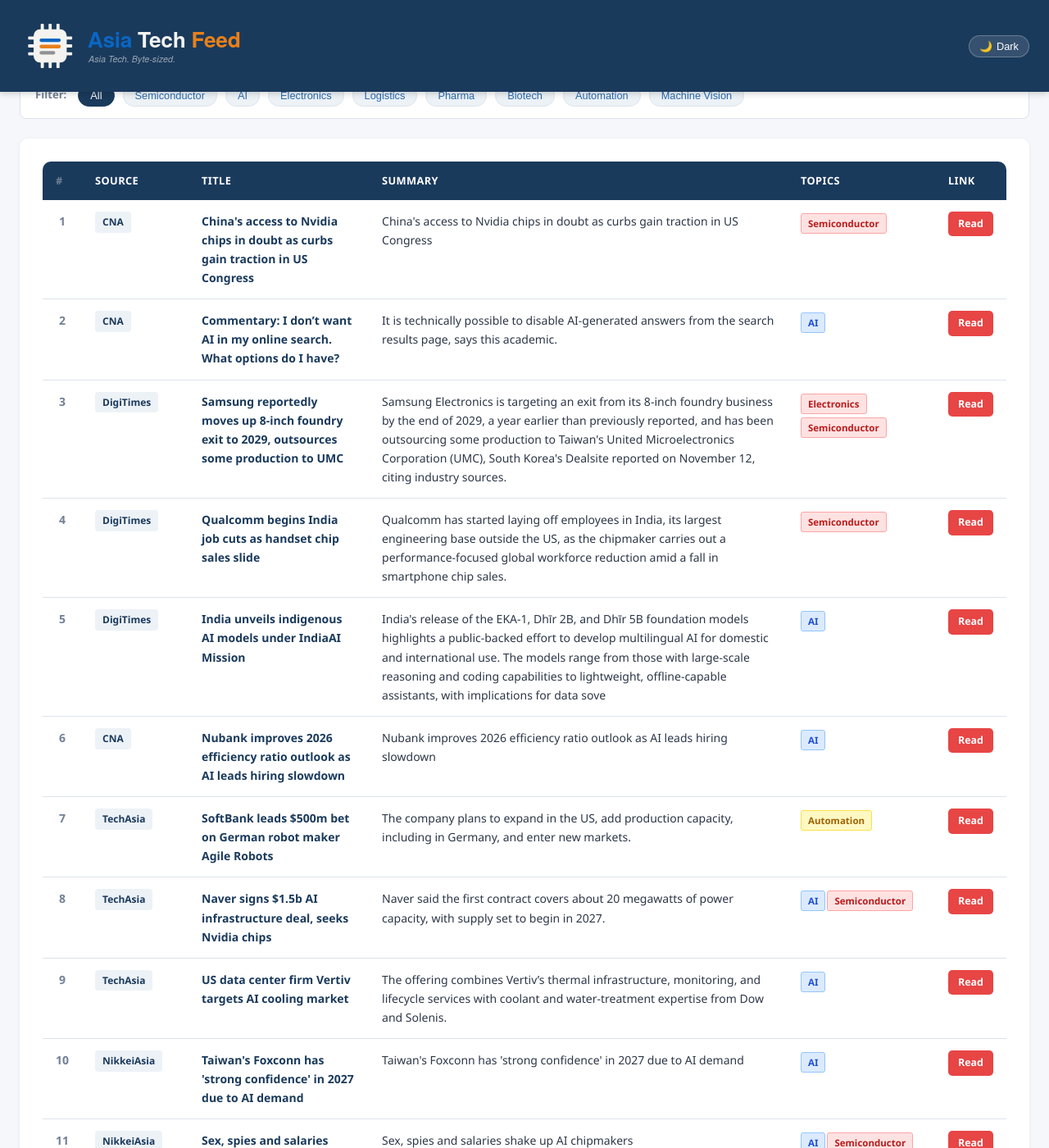
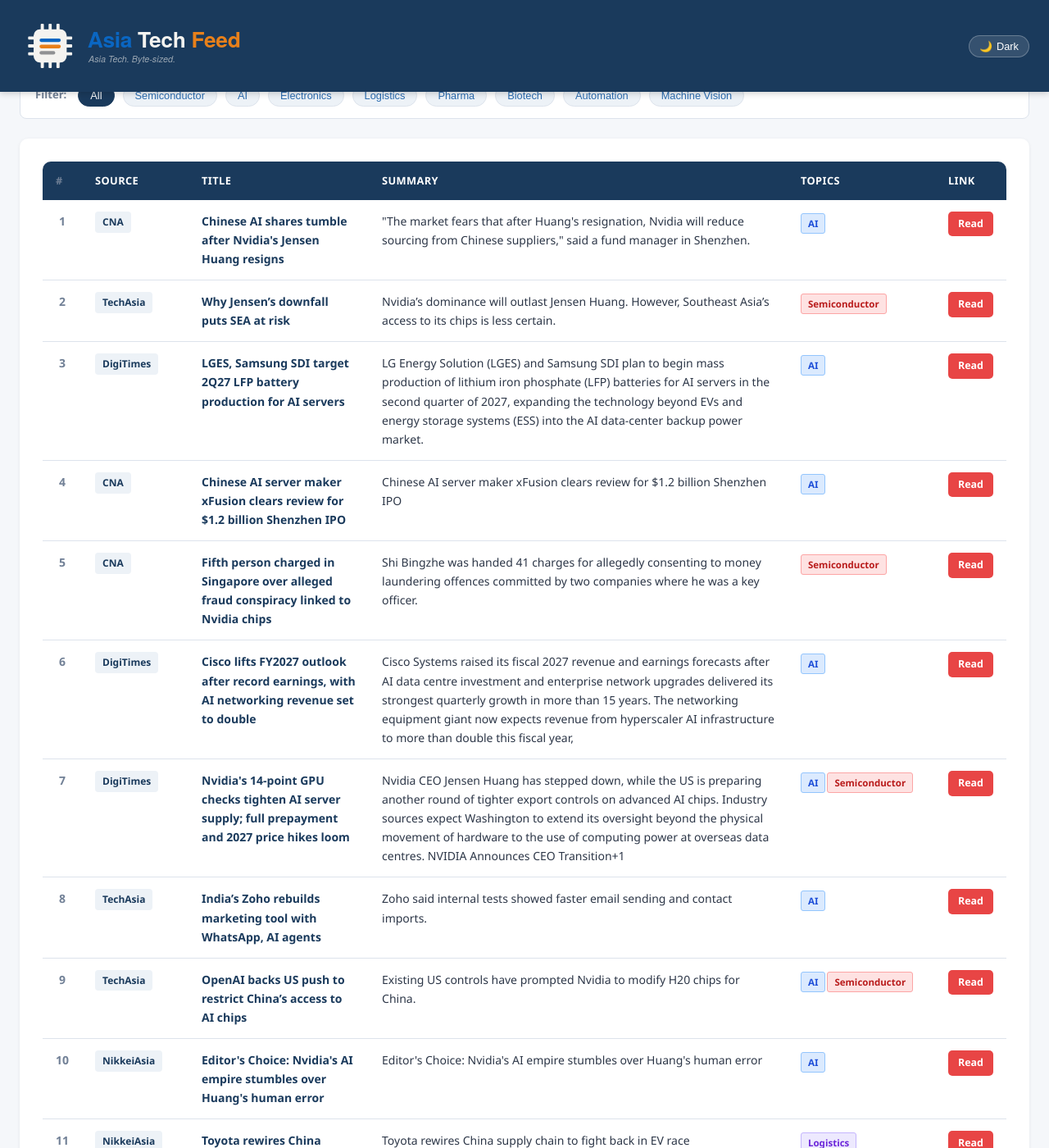
Before and after one commit to asiatechfeed/Asia-Tech-Feed, a Jekyll site: the page built from _posts/2026-11-13-asia-tech-news-digest.md, in a window 1280 px wide and 1400 px high, scrolled down 661 px. Shown: the whole window at 82% size. Built offline with Jekyll 4.4.1, drawn with Linux system fonts in a browser that asks for light colours; a script that is not in the unit is left out; some of the changed text lies outside the part shown.

Commit message:
📰 News digest 2026-11-13 (12 articles)

```diff
--- a/_posts/2026-11-13-asia-tech-news-digest.md
+++ b/_posts/2026-11-13-asia-tech-news-digest.md
@@ -1,16 +1,16 @@
 ---
 layout: post
 title: "Asia Tech News Digest - November 13, 2026"
-date: 2026-11-13 08:03:29 +0800
-articles_count: 13
-sources_count: 5
-sources: ["CNA", "DigiTimes", "KED", "NikkeiAsia", "TechAsia"]
+date: 2026-11-13 14:14:20 +0800
+articles_count: 12
+sources_count: 4
+sources: ["CNA", "DigiTimes", "NikkeiAsia", "TechAsia"]
 csv_file: /assets/data/news-2026-11-13.tsv
-featured_title: "China's access to Nvidia chips in doubt as curbs gain traction in US Congress"
-featured_url: "https://www.channelnewsasia.com/east-asia/china-access-nvidia-chips-us-congress-jensen-huang-6546746"
+featured_title: "Chinese AI shares tumble after Nvidia's Jensen Huang resigns"
+featured_url: "https://www.channelnewsasia.com/business/chinese-ai-shares-tumble-nvidia-jensen-huang-resigns-6548711"
 featured_source: "CNA"
-featured_summary: "China's access to Nvidia chips in doubt as curbs gain traction in US Congress"
-featured_image: "https://dam.mediacorp.sg/image/upload/s--GlEYNQve--/c_crop,h_449,w_799,x_1,y_33/c_fill,g_auto,h_676,w_1200/fl_relative,g_south_east,l_mediacorp:cna:watermark:2024-04:reuters_1,w_0.1/f_auto,q_auto/v1/one-cms/core/2026-11-12T225808Z_3_LYNXNPEMAB1L1_RTROPTP_3_NVIDIA-CEO.JPG?itok=y34jMCOd"
+featured_summary: "\"The market fears that after Huang's resignation, Nvidia will reduce sourcing from Chinese suppliers,\" said a fund manager in Shenzhen."
+featured_image: "https://dam.mediacorp.sg/image/upload/s--wT3HlzO2--/c_fill,g_auto,h_676,w_1200/fl_relative,g_south_east,l_one-cms:core:watermark:ap_data-1,w_0.1/f_auto,q_auto/v1/one-cms/core/Nvidia_92119.jpg?itok=r1gypiSu"
 ---
 
 <table class="news-table">
@@ -28,106 +28,98 @@ featured_image: "https://dam.mediacorp.sg/image/upload/s--GlEYNQve--/c_crop,h_44
 <tr>
   <td class="col-num">1</td>
   <td class="col-source"><span class="source-badge">CNA</span></td>
-  <td class="col-title"><span class="article-title">China's access to Nvidia chips in doubt as curbs gain traction in US Congress</span></td>
-  <td class="col-summary">China's access to Nvidia chips in doubt as curbs gain traction in US Congress</td>
-  <td class="col-tags"><span class="tag semi">Semiconductor</span></td>
-  <td class="col-link"><a class="btn-link" href="https://www.channelnewsasia.com/east-asia/china-access-nvidia-chips-us-congress-jensen-huang-6546746" target="_blank" rel="noopener">Read</a></td>
+  <td class="col-title"><span class="article-title">Chinese AI shares tumble after Nvidia's Jensen Huang resigns</span></td>
+  <td class="col-summary">"The market fears that after Huang's resignation, Nvidia will reduce sourcing from Chinese suppliers," said a fund manager in Shenzhen.</td>
+  <td class="col-tags"><span class="tag ai">AI</span></td>
+  <td class="col-link"><a class="btn-link" href="https://www.channelnewsasia.com/business/chinese-ai-shares-tumble-nvidia-jensen-huang-resigns-6548711" target="_blank" rel="noopener">Read</a></td>
 </tr>
 <tr>
   <td class="col-num">2</td>
-  <td class="col-source"><span class="source-badge">CNA</span></td>
-  <td class="col-title"><span class="article-title">Commentary: I don’t want AI in my online search. What options do I have?</span></td>
-  <td class="col-summary">It is technically possible to disable AI-generated answers from the search results page, says this academic.</td>
-  <td class="col-tags"><span class="tag ai">AI</span></td>
-  <td class="col-link"><a class="btn-link" href="https://www.channelnewsasia.com/commentary/ai-in-google-online-search-how-disable-6545591" target="_blank" rel="noopener">Read</a></td>
+  <td class="col-source"><span class="source-badge">TechAsia</span></td>
+  <td class="col-title"><span class="article-title">Why Jensen’s downfall puts SEA at risk</span></td>
+  <td class="col-summary">Nvidia’s dominance will outlast Jensen Huang. However, Southeast Asia’s access to its chips is less certain.</td>
+  <td class="col-tags"><span class="tag semi">Semiconductor</span></td>
+  <td class="col-link"><a class="btn-link" href="https://www.techinasia.com/jensens-downfall-puts-sea-risk" target="_blank" rel="noopener">Read</a></td>
 </tr>
 <tr>
   <td class="col-num">3</td>
   <td class="col-source"><span class="source-badge">DigiTimes</span></td>
-  <td class="col-title"><span class="article-title">Samsung reportedly moves up 8-inch foundry exit to 2029, outsources some production to UMC</span></td>
-  <td class="col-summary">Samsung Electronics is targeting an exit from its 8-inch foundry business by the end of 2029, a year earlier than previously reported, and has been outsourcing some production to Taiwan's United Microelectronics Corporation (UMC), South Korea's Dealsite reported on November 12, citing industry sources.</td>
-  <td class="col-tags"><span class="tag semi">Electronics</span><span class="tag semi">Semiconductor</span></td>
-  <td class="col-link"><a class="btn-link" href="https://www.digitimes.com/news/a20261112VL214/samsung-production-umc-manufacturing-outsourcing.html" target="_blank" rel="noopener">Read</a></td>
+  <td class="col-title"><span class="article-title">LGES, Samsung SDI target 2Q27 LFP battery production for AI servers</span></td>
+  <td class="col-summary">LG Energy Solution (LGES) and Samsung SDI plan to begin mass production of lithium iron phosphate (LFP) batteries for AI servers in the second quarter of 2027, expanding the technology beyond EVs and energy storage systems (ESS) into the AI data-center backup power market.</td>
+  <td class="col-tags"><span class="tag ai">AI</span></td>
+  <td class="col-link"><a class="btn-link" href="https://www.digitimes.com/news/a20261113PD221/lges-samsung-sdi-production-market-2027.html" target="_blank" rel="noopener">Read</a></td>
 </tr>
 <tr>
   <td class="col-num">4</td>
-  <td class="col-source"><span class="source-badge">DigiTimes</span></td>
-  <td class="col-title"><span class="article-title">Qualcomm begins India job cuts as handset chip sales slide</span></td>
-  <td class="col-summary">Qualcomm has started laying off employees in India, its largest engineering base outside the US, as the chipmaker carries out a performance-focused global workforce reduction amid a fall in smartphone chip sales.</td>
-  <td class="col-tags"><span class="tag semi">Semiconductor</span></td>
-  <td class="col-link"><a class="btn-link" href="https://www.digitimes.com/news/a20261112VL200/qualcomm-revenue-workforce-salary-hyderabad.html" target="_blank" rel="noopener">Read</a></td>
+  <td class="col-source"><span class="source-badge">CNA</span></td>
+  <td class="col-title"><span class="article-title">Chinese AI server maker xFusion clears review for $1.2 billion Shenzhen IPO</span></td>
+  <td class="col-summary">Chinese AI server maker xFusion clears review for $1.2 billion Shenzhen IPO</td>
+  <td class="col-tags"><span class="tag ai">AI</span></td>
+  <td class="col-link"><a class="btn-link" href="https://www.channelnewsasia.com/business/chinese-ai-server-maker-xfusion-clears-review-12-billion-shenzhen-ipo-6548701" target="_blank" rel="noopener">Read</a></td>
 </tr>
 <tr>
   <td class="col-num">5</td>
-  <td class="col-source"><span class="source-badge">DigiTimes</span></td>
-  <td class="col-title"><span class="article-title">India unveils indigenous AI models under IndiaAI Mission</span></td>
-  <td class="col-summary">India's release of the EKA-1, Dhīr 2B, and Dhīr 5B foundation models highlights a public-backed effort to develop multilingual AI for domestic and international use. The models range from those with large-scale reasoning and coding capabilities to lightweight, offline-capable assistants, with implications for data sove</td>
-  <td class="col-tags"><span class="tag ai">AI</span></td>
-  <td class="col-link"><a class="btn-link" href="https://www.digitimes.com/news/a20261112PR201/government-language.html" target="_blank" rel="noopener">Read</a></td>
+  <td class="col-source"><span class="source-badge">CNA</span></td>
+  <td class="col-title"><span class="article-title">Fifth person charged in Singapore over alleged fraud conspiracy linked to Nvidia chips</span></td>
+  <td class="col-summary">Shi Bingzhe was handed 41 charges for allegedly consenting to money laundering offences committed by two companies where he was a key officer.</td>
+  <td class="col-tags"><span class="tag semi">Semiconductor</span></td>
+  <td class="col-link"><a class="btn-link" href="https://www.channelnewsasia.com/singapore/man-charged-fraud-nvidia-chips-6548606" target="_blank" rel="noopener">Read</a></td>
 </tr>
 <tr>
   <td class="col-num">6</td>
-  <td class="col-source"><span class="source-badge">CNA</span></td>
-  <td class="col-title"><span class="article-title">Nubank improves 2026 efficiency ratio outlook as AI leads hiring slowdown</span></td>
-  <td class="col-summary">Nubank improves 2026 efficiency ratio outlook as AI leads hiring slowdown</td>
+  <td class="col-source"><span class="source-badge">DigiTimes</span></td>
+  <td class="col-title"><span class="article-title">Cisco lifts FY2027 outlook after record earnings, with AI networking revenue set to double</span></td>
+  <td class="col-summary">Cisco Systems raised its fiscal 2027 revenue and earnings forecasts after AI data centre investment and enterprise network upgrades delivered its strongest quarterly growth in more than 15 years. The networking equipment giant now expects revenue from hyperscaler AI infrastructure to more than double this fiscal year, </td>
   <td class="col-tags"><span class="tag ai">AI</span></td>
-  <td class="col-link"><a class="btn-link" href="https://www.channelnewsasia.com/business/nubank-improves-2026-efficiency-ratio-outlook-ai-leads-hiring-slowdown-6547521" target="_blank" rel="noopener">Read</a></td>
+  <td class="col-link"><a class="btn-link" href="https://www.digitimes.com/news/a20261113VL223/cisco-networking-ic-equipment-earnings-outlook-revenue-2027.html" target="_blank" rel="noopener">Read</a></td>
 </tr>
 <tr>
   <td class="col-num">7</td>
-  <td class="col-source"><span class="source-badge">TechAsia</span></td>
-  <td class="col-title"><span class="article-title">SoftBank leads $500m bet on German robot maker Agile Robots</span></td>
-  <td class="col-summary">The company plans to expand in the US, add production capacity, including in Germany, and enter new markets.</td>
-  <td class="col-tags"><span class="tag auto">Automation</span></td>
-  <td class="col-link"><a class="btn-link" href="https://www.techinasia.com/scaling-indigenous-defense-robotics-emerging-markets" target="_blank" rel="noopener">Read</a></td>
+  <td class="col-source"><span class="source-badge">DigiTimes</span></td>
+  <td class="col-title"><span class="article-title">Nvidia's 14-point GPU checks tighten AI server supply; full prepayment and 2027 price hikes loom</span></td>
+  <td class="col-summary">Nvidia CEO Jensen Huang has stepped down, while the US is preparing another round of tighter export controls on advanced AI chips. Industry sources expect Washington to extend its oversight beyond the physical movement of hardware to the use of computing power at overseas data centres. NVIDIA Announces CEO Transition+1</td>
+  <td class="col-tags"><span class="tag ai">AI</span><span class="tag semi">Semiconductor</span></td>
+  <td class="col-link"><a class="btn-link" href="https://www.digitimes.com/news/a20261113PD223/nvidia-ai-server-gpu-price-2027.html" target="_blank" rel="noopener">Read</a></td>
 </tr>
 <tr>
   <td class="col-num">8</td>
   <td class="col-source"><span class="source-badge">TechAsia</span></td>
-  <td class="col-title"><span class="article-title">Naver signs $1.5b AI infrastructure deal, seeks Nvidia chips</span></td>
-  <td class="col-summary">Naver said the first contract covers about 20 megawatts of power capacity, with supply set to begin in 2027.</td>
-  <td class="col-tags"><span class="tag ai">AI</span><span class="tag semi">Semiconductor</span></td>
-  <td class="col-link"><a class="btn-link" href="https://www.techinasia.com/naver-gains-search-share-after-ai-search-rollout" target="_blank" rel="noopener">Read</a></td>
+  <td class="col-title"><span class="article-title">India’s Zoho rebuilds marketing tool with WhatsApp, AI agents</span></td>
+  <td class="col-summary">Zoho said internal tests showed faster email sending and contact imports.</td>
+  <td class="col-tags"><span class="tag ai">AI</span></td>
+  <td class="col-link"><a class="btn-link" href="https://www.techinasia.com/indian-saas-firm-zoho-revenue-rises-177-profit-slips-344m" target="_blank" rel="noopener">Read</a></td>
 </tr>
 <tr>
   <td class="col-num">9</td>
   <td class="col-source"><span class="source-badge">TechAsia</span></td>
-  <td class="col-title"><span class="article-title">US data center firm Vertiv targets AI cooling market</span></td>
-  <td class="col-summary">The offering combines Vertiv’s thermal infrastructure, monitoring, and lifecycle services with coolant and water-treatment expertise from Dow and Solenis.</td>
-  <td class="col-tags"><span class="tag ai">AI</span></td>
-  <td class="col-link"><a class="btn-link" href="https://www.techinasia.com/lg-electronics-expands-into-ai-data-center-cooling" target="_blank" rel="noopener">Read</a></td>
+  <td class="col-title"><span class="article-title">OpenAI backs US push to restrict China’s access to AI chips</span></td>
+  <td class="col-summary">Existing US controls have prompted Nvidia to modify H20 chips for China.</td>
+  <td class="col-tags"><span class="tag ai">AI</span><span class="tag semi">Semiconductor</span></td>
+  <td class="col-link"><a class="btn-link" href="https://www.techinasia.com/openai-taps-uber-veteran-lead-global-communications" target="_blank" rel="noopener">Read</a></td>
 </tr>
 <tr>
   <td class="col-num">10</td>
   <td class="col-source"><span class="source-badge">NikkeiAsia</span></td>
-  <td class="col-title"><span class="article-title">Taiwan's Foxconn has 'strong confidence' in 2027 due to AI demand</span></td>
-  <td class="col-summary">Taiwan's Foxconn has 'strong confidence' in 2027 due to AI demand</td>
+  <td class="col-title"><span class="article-title">Editor's Choice: Nvidia's AI empire stumbles over Huang's human error</span></td>
+  <td class="col-summary">Editor's Choice: Nvidia's AI empire stumbles over Huang's human error</td>
   <td class="col-tags"><span class="tag ai">AI</span></td>
-  <td class="col-link"><a class="btn-link" href="https://asia.nikkei.com/spotlight/supply-chain/taiwan-s-foxconn-has-strong-confidence-in-2027-due-to-ai-demand" target="_blank" rel="noopener">Read</a></td>
+  <td class="col-link"><a class="btn-link" href="https://asia.nikkei.com/editor-s-picks/editor-in-chief-s-picks/editor-s-choice-nvidia-s-ai-empire-stumbles-over-huang-s-human-error" target="_blank" rel="noopener">Read</a></td>
 </tr>
 <tr>
   <td class="col-num">11</td>
   <td class="col-source"><span class="source-badge">NikkeiAsia</span></td>
-  <td class="col-title"><span class="article-title">Sex, spies and salaries shake up AI chipmakers</span></td>
-  <td class="col-summary">Sex, spies and salaries shake up AI chipmakers</td>
-  <td class="col-tags"><span class="tag ai">AI</span><span class="tag semi">Semiconductor</span></td>
-  <td class="col-link"><a class="btn-link" href="https://asia.nikkei.com/techasia/sex-spies-and-salaries-shake-up-ai-chipmakers" target="_blank" rel="noopener">Read</a></td>
+  <td class="col-title"><span class="article-title">Toyota rewires China supply chain to fight back in EV race</span></td>
+  <td class="col-summary">Toyota rewires China supply chain to fight back in EV race</td>
+  <td class="col-tags"><span class="tag logis">Logistics</span></td>
+  <td class="col-link"><a class="btn-link" href="https://asia.nikkei.com/business/automobiles/toyota-rewires-china-supply-chain-to-fight-back-in-ev-race" target="_blank" rel="noopener">Read</a></td>
 </tr>
 <tr>
   <td class="col-num">12</td>
   <td class="col-source"><span class="source-badge">NikkeiAsia</span></td>
-  <td class="col-title"><span class="article-title">Baidu CEO Robin Li says commercial AI adoption is only starting</span></td>
-  <td class="col-summary">Baidu CEO Robin Li says commercial AI adoption is only starting</td>
-  <td class="col-tags"><span class="tag ai">AI</span></td>
-  <td class="col-link"><a class="btn-link" href="https://asia.nikkei.com/business/china-tech/baidu-ceo-robin-li-says-commercial-ai-adoption-is-only-starting" target="_blank" rel="noopener">Read</a></td>
-</tr>
-<tr>
-  <td class="col-num">13</td>
-  <td class="col-source"><span class="source-badge">KED</span></td>
-  <td class="col-title"><span class="article-title">US stocks in dot-com-style bubble; AI faces reality check</span></td>
-  <td class="col-summary">US stocks are showing signs of a speculative bubble comparable to the dot-com boom of 1999 and 2000, although that does not necessarily mean the marke</td>
-  <td class="col-tags"><span class="tag ai">AI</span></td>
-  <td class="col-link"><a class="btn-link" href="https://www.kedglobal.com/cio-roundtable/newsView/ked202611120004" target="_blank" rel="noopener">Read</a></td>
+  <td class="col-title"><span class="article-title">Chinese shares lead Asia chip rally amid Jensen Huang turmoil</span></td>
+  <td class="col-summary">Chinese shares lead Asia chip rally amid Jensen Huang turmoil</td>
+  <td class="col-tags"><span class="tag semi">Semiconductor</span></td>
+  <td class="col-link"><a class="btn-link" href="https://asia.nikkei.com/business/markets/equities/chinese-shares-lead-asia-chip-rally-amid-jensen-huang-turmoil" target="_blank" rel="noopener">Read</a></td>
 </tr>
 </tbody>
 </table>
```
Also changed, not shown: _data/seen_urls.json (+13 -1 lines), _digest_meta.json (+21 -22 lines), assets/data/news-2026-11-13.tsv (+12 -13 lines), assets/data/search-index.json.
